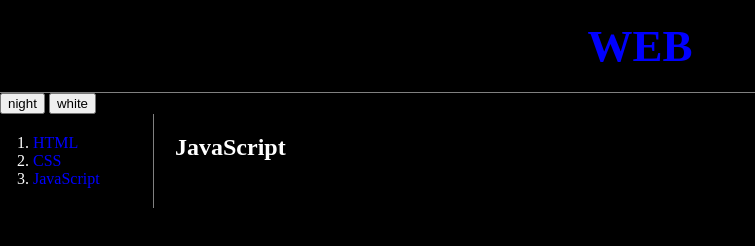
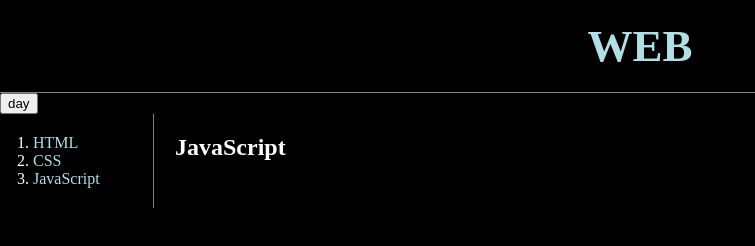
Before and after one commit to lazybones1/first_web, a plain HTML site: page JavaScript.html in a window 1280 px wide. Both pictures are taken after a click on the button "night". Shown: the whole page, without its empty margins (0-755 px from the left). Drawn offline with Linux system fonts and the light colour scheme.

Commit message:
Add files via upload

```diff
--- a/JavaScript.html
+++ b/JavaScript.html
@@ -3,12 +3,15 @@
 <head>
   <title>WEB1 - html</title>
   <meta charset="utf-8">
+  <script src="colors.js">
+  </script>
   <link rel="stylesheet" href="style.css">
 </head>
 <body>
   <h1><a href="index.html">WEB</a></h1>
-  <input type="button" value="night" onclick="document.querySelector('body').style.backgroundColor='black'; document.querySelector('body').style.color='white'">
-  <input type="button" value="white" onclick="document.querySelector('body').style.backgroundColor='white'; document.querySelector('body').style.color='black'">
+  <input id="night_day" type="button" value="night" onclick="
+    nightDayHandler(this);
+  ">
   <div id="grid">
     <ol>
       <li><a href="HTML.html">HTML</a></li>
--- /dev/null
+++ b/colors.js
@@ -0,0 +1,32 @@
+var Body = {
+  setColor:function(color) {
+    document.querySelector('body').style.color=color;
+  },
+  setBackgroundSetColor:function(color) {
+    document.querySelector('body').style.backgroundColor=color;
+  }
+}
+var Links = {
+  setColor:function(color){
+    var alist = document.querySelectorAll('a');
+    var i = 0;
+    while(i<alist.length){
+      alist[i].style.color=color;
+      i=i+1;
+    }
+  }
+}
+function nightDayHandler(self){
+  if(self.value==='night'){
+    Body.setBackgroundSetColor('black');
+    Body.setColor('white');
+    self.value = 'day';
+    Links.setColor('powderblue')
+  }
+  else{
+    Body.setBackgroundSetColor('white');
+    Body.setColor('black');
+    self.value = 'night';
+    Links.setColor('blue');
+  }
+}
```
Also changed, not shown: CSS.html (+5 -0 lines), HTML.html (+5 -0 lines).
